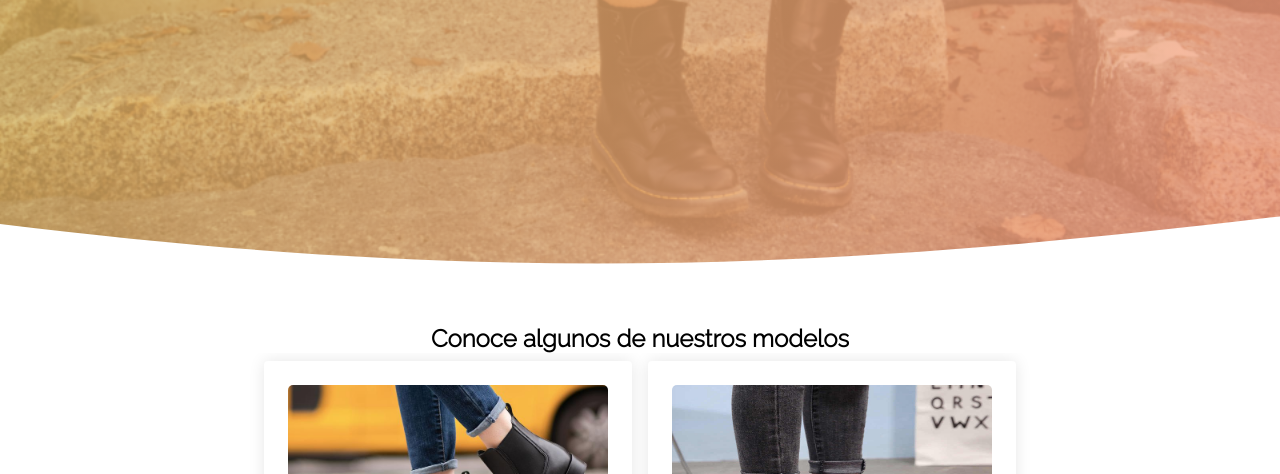
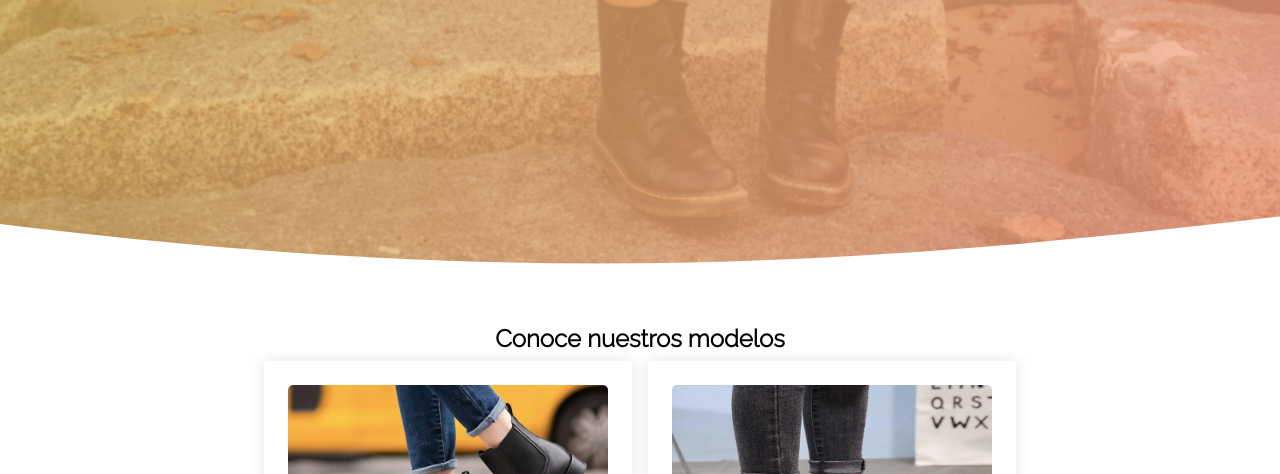
Before and after one commit to ezequielgimenez/ezegimenez.github.io, a plain HTML site: page index.html in a window 1280 px wide. Shown: the part 326-800 px from the top of the page. Drawn offline with Linux system fonts and the light colour scheme.

Commit message:
File html

```diff
--- a/index.html
+++ b/index.html
@@ -18,7 +18,9 @@
         </div>
         <div class="wave" style="height: 150px; overflow: hidden;" ><svg viewBox="0 0 500 150" preserveAspectRatio="none" style="height: 100%; width: 100%;"><path d="M0.00,49.98 C185.38,108.05 316.31,99.17 501.41,41.94 L500.00,150.00 L0.00,150.00 Z" style="stroke: none; fill: #fff;"></path></svg></div>
     </header>
-    <div class="titulo2"><h2>Conoce algunos de nuestros modelos</h2></div>
+
+    <div class="titulo2"><h2>Conoce nuestros modelos</h2></div>
+
     <section class="tarjetas">
 
         <div class="contenido-tarjetas">
```
